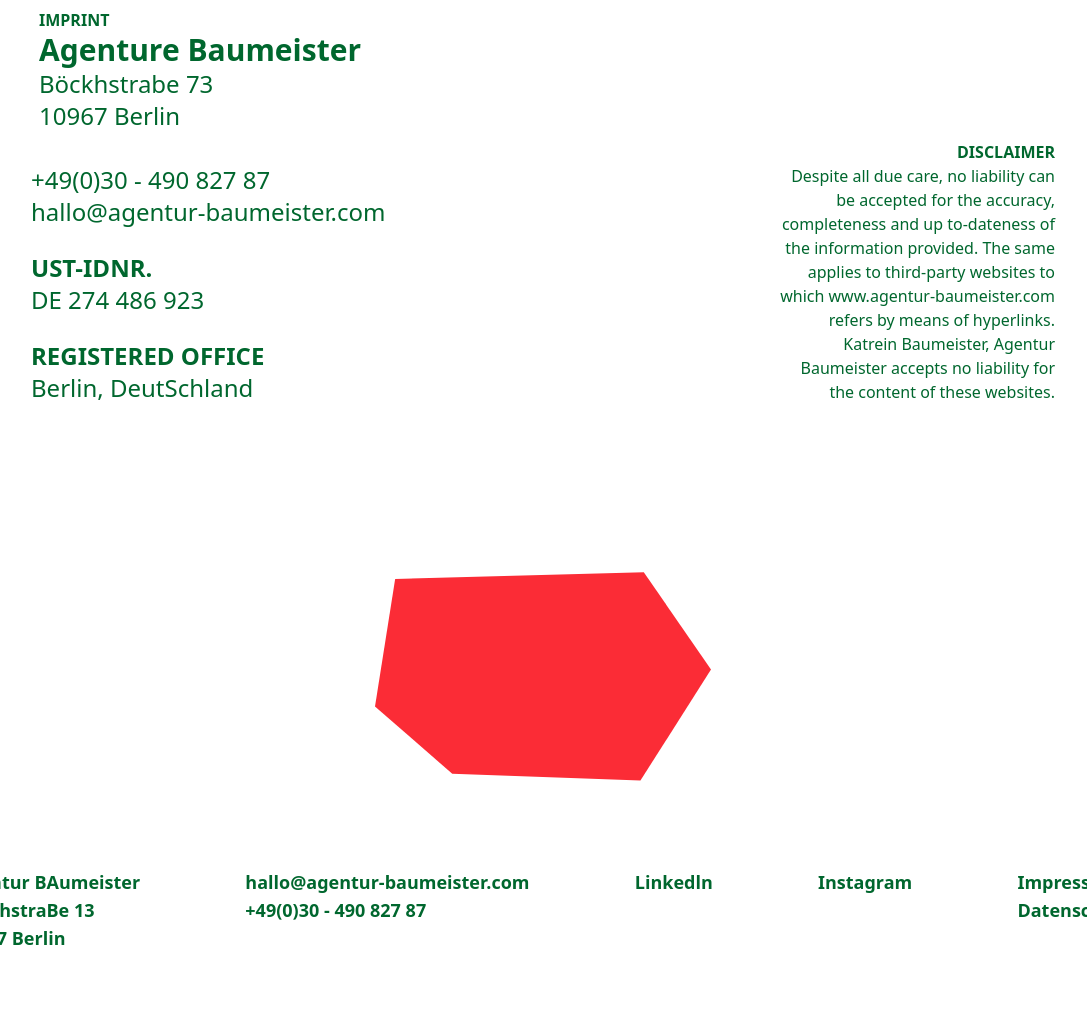
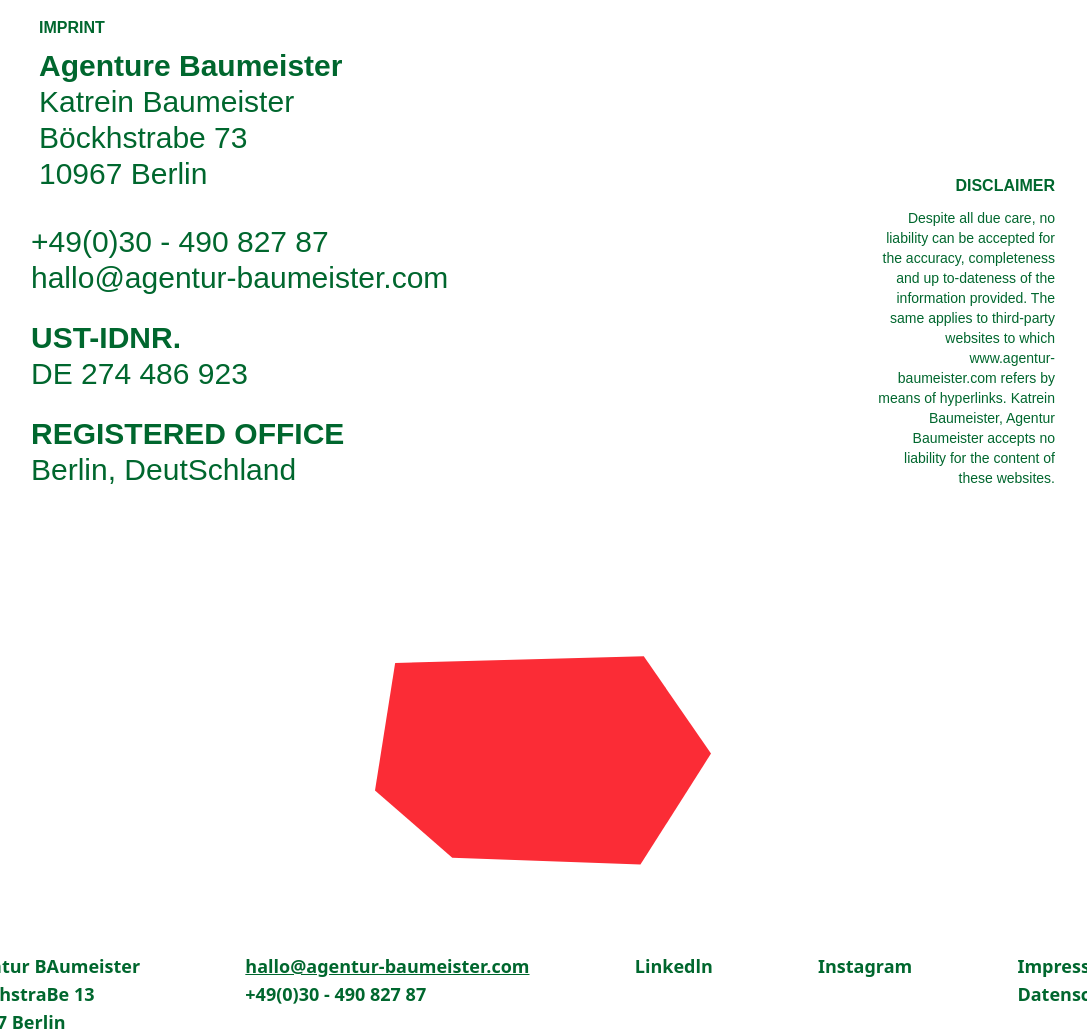
Before and after one commit to cheri-Valens-Iradukunda/Gym-Month-Web-project, a website: page index.html in a window 1280 px wide. Shown: the whole page, without its empty margins (97-1184 px from the left). Before the commit the page ends 952 px from the top, so only its background shows below. Drawn offline with Linux system fonts and the light colour scheme.

Commit message:
ft/ lg screen imprint

```diff
--- a/src/input.css
+++ b/src/input.css
@@ -1 +1,4 @@
 @import "tailwindcss";
+.outfit{
+  font-family: "Outfit", sans-serif;
+}
--- a/src/sections/imprint.html
+++ b/src/sections/imprint.html
@@ -1,10 +1,11 @@
-<div class="text-[rgba(0,103,46,1)] flex flex-row max-w-[80%] mx-auto justify-between">
+<div class="text-[rgba(0,103,46,1)] flex flex-row max-w-[80%] mx-auto justify-between outfit leading-tight">
 
-    <div class=" text-2xl grid space-y-6">
+    <div class=" text-3xl grid space-y-6">
         <div class="p-2">
-            <p class="font-bold text-base">IMPRINT</p>
+            <p class="font-bold text-base my-2">IMPRINT</p>
             <p class="font-bold text-3xl">Agenture Baumeister</p>
-            <p class=" ">Böckhstrabe 73</p>
+            <p>Katrein Baumeister</p>
+            <p>Böckhstrabe 73</p>
             <p>10967 Berlin</p>
         </div>
         <div>
@@ -23,9 +24,9 @@
 
     <!-- Second -->
     <div class="flex items-end">
-        <div class="max-w-[35vh] ">
-            <p class="font-bold text-right">DISCLAIMER</p>
-            <p class="text-right">
+        <div class="max-w-[14vw]">
+            <p class="font-bold text-right my-3">DISCLAIMER</p>
+            <p class="text-right text-sm">
                 Despite all due care, no liability can be accepted for the accuracy, completeness and up to-dateness of
                 the information provided. The same applies to third-party websites to which www.agentur-baumeister.com
                 refers by means of hyperlinks. Katrein Baumeister, Agentur Baumeister accepts no liability for the
@@ -48,7 +49,7 @@
         </div>
 
         <div>
-            <p>hallo@agentur-baumeister.com</p>
+            <p class="underline">hallo@agentur-baumeister.com</p>
             <p>+49(0)30 - 490 827 87</p>
         </div>
 
```
Also changed, not shown: dist/output.css.
